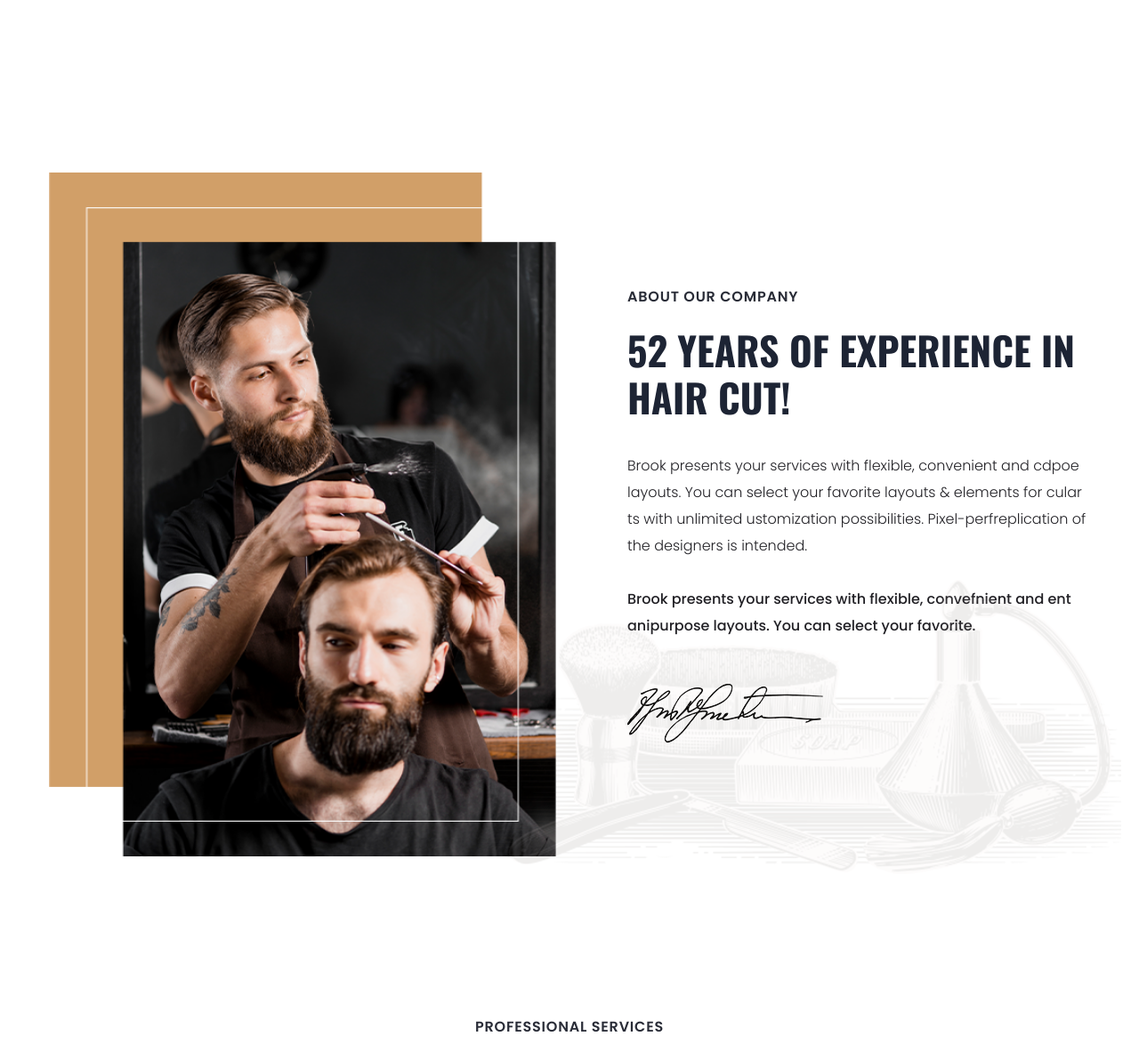
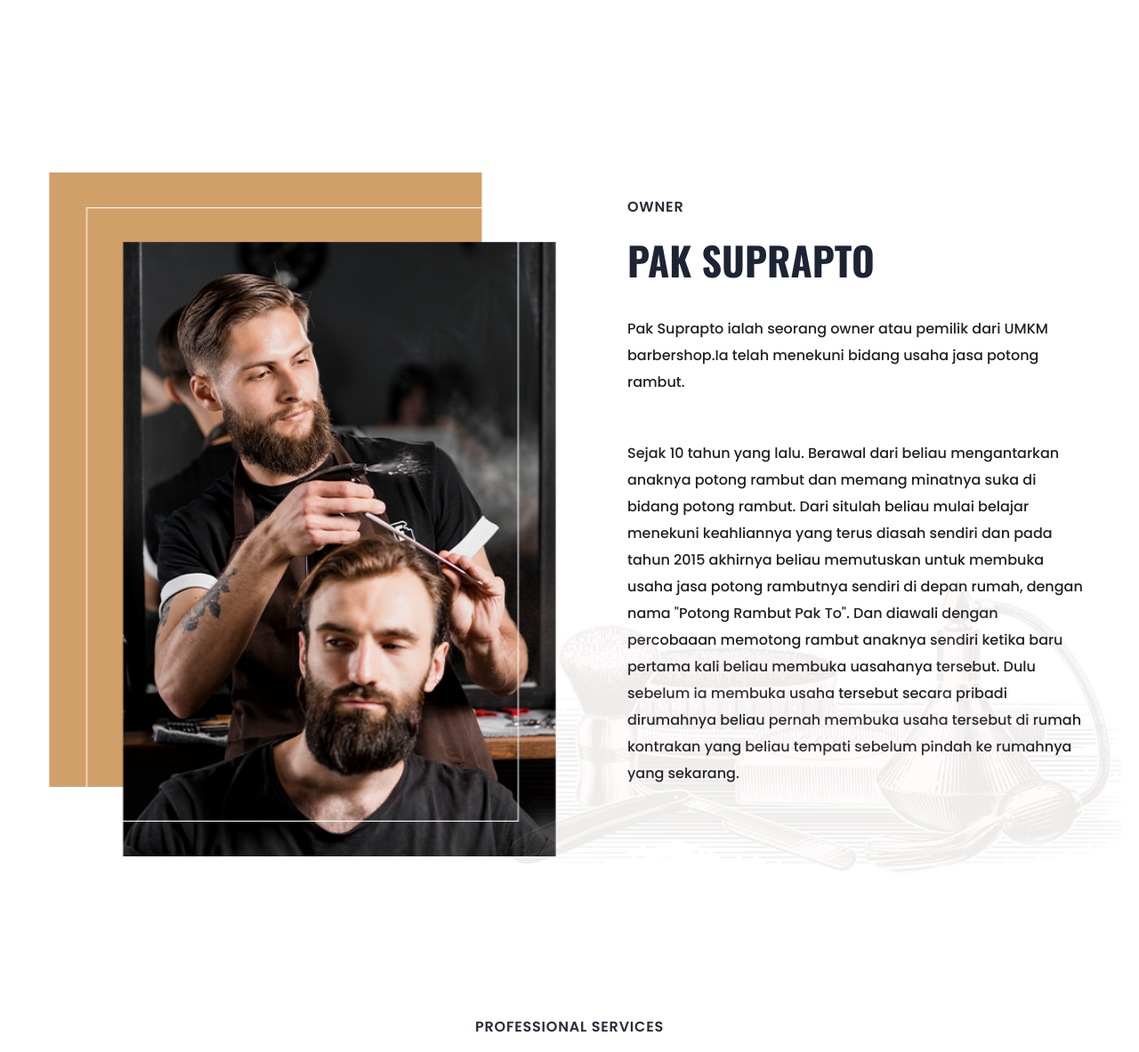
Before and after one commit to nukimala/barbershopumkm, a PHP site: page / in a window 1280 px wide. Shown: the part 1000-2183 px from the top of the page at 89% size. Run offline with PHP 8.4, Linux system fonts and the light colour scheme.

Commit message:
update home

```diff
--- a/landing/index.php
+++ b/landing/index.php
@@ -21,8 +21,8 @@
                         <div class="row">
                             <div class="col-xl-8 col-lg-9 col-md-11 col-sm-10">
                                 <div class="hero__caption">
-                                    <span data-animation="fadeInUp" data-delay="0.2s">with patrick potter</span>
-                                    <h1 data-animation="fadeInUp" data-delay="0.5s">Our Hair Style make your look elegance</h1>
+                                    <span data-animation="fadeInUp" data-delay="0.2s">Barber Lokal,Gaya Professional</span>
+                                    <h1 data-animation="fadeInUp" data-delay="0.5s">Gaya Rambut Terbaik Untuk Tampil Percaya Diri</h1>
                                 </div>
                             </div>
                         </div>
@@ -34,23 +34,18 @@
                         <div class="row">
                             <div class="col-xl-8 col-lg-9 col-md-11 col-sm-10">
                                 <div class="hero__caption">
-                                    <span data-animation="fadeInUp" data-delay="0.2s">with patrick potter</span>
-                                    <h1 data-animation="fadeInUp" data-delay="0.5s">Our Hair Style make your look elegance</h1>
+                                    <span data-animation="fadeInUp" data-delay="0.2s">Barber Lokal,Gaya Professional</span>
+                                    <h1 data-animation="fadeInUp" data-delay="0.5s">Gaya Rambut Terbaik Untuk Tampil Percaya Diri</h1>
                                 </div>
                             </div>
                         </div>
                     </div>
                 </div>
             </div>
-            <!-- stroke Text -->
-            <div class="stock-text">
-                <h2>Get More confident</h2>
-                <h2>Get More confident</h2>
-            </div>
              <!-- Arrow -->
              <div class="thumb-content-box">
                 <div class="thumb-content">
-                    <h3>make an appointment now</h3>
+                    <h3>Pesan Jadwal Cukur Sekarang</h3>
                     <a href="#"> <i class="fas fa-long-arrow-alt-right"></i></a>
                 </div>
             </div>
@@ -70,12 +65,11 @@
                         <div class="about-caption">
                             <!-- Section Tittle -->
                             <div class="section-tittle section-tittle3 mb-35">
-                                <span>About Our company</span>
-                                <h2>52 Years Of Experience In Hair cut!</h2>
+                                <span>OWNER</span>
+                                <h2>PAK SUPRAPTO</h2>
                             </div>
-                            <p class="mb-30 pera-bottom">Brook presents your services with flexible, convenient and cdpoe layouts. You can select your favorite layouts & elements for cular ts with unlimited ustomization possibilities. Pixel-perfreplication of the designers is intended.</p>
-                            <p class="pera-top mb-50">Brook presents your services with flexible, convefnient and ent anipurpose layouts. You can select your favorite.</p>
-                            <img src="assets/img/gallery/signature.png" alt="">
+                            <p class="pera-top mb-50">Pak Suprapto ialah seorang owner atau pemilik dari UMKM barbershop.Ia telah menekuni bidang usaha jasa potong rambut. </p>
+                            <p class="pera-top mb-50">Sejak 10 tahun yang lalu. Berawal dari beliau mengantarkan anaknya potong rambut dan memang minatnya suka di bidang potong rambut. Dari situlah beliau mulai belajar menekuni keahliannya yang terus diasah sendiri dan pada tahun 2015 akhirnya beliau memutuskan untuk membuka usaha jasa potong rambutnya sendiri di depan rumah, dengan nama "Potong Rambut Pak To". Dan diawali dengan percobaaan memotong rambut anaknya sendiri ketika baru pertama kali beliau membuka uasahanya tersebut. Dulu sebelum ia membuka usaha tersebut secara pribadi dirumahnya beliau pernah membuka usaha tersebut di rumah kontrakan yang beliau tempati sebelum pindah ke rumahnya yang sekarang.   </p>
                         </div>
                     </div>
                 </div>
@@ -137,68 +131,6 @@
             </div>
         </section>
         <!-- Services Area End -->
-        <!--? Team Start -->
-        <div class="team-area pb-180">
-            <div class="container">
-                <!-- Section Tittle -->
-                <div class="row justify-content-center">
-                    <div class="col-xl-8 col-lg-8 col-md-11 col-sm-11">
-                        <div class="section-tittle text-center mb-100">
-                            <span>Professional Teams</span>
-                            <h2>Our award winner hair cut exparts for you</h2>
-                        </div>
-                    </div>
-                </div>
-                <div class="row team-active dot-style">
-                    <!-- single Tem -->
-                    <div class="col-xl-4 col-lg-4 col-md-6 col-sm-">
-                        <div class="single-team mb-80 text-center">
-                            <div class="team-img">
-                                <img src="assets/img/gallery/team1.png" alt="">
-                            </div>
-                            <div class="team-caption">
-                                <span>Master Barber</span>
-                                <h3><a href="#">Guy C. Pulido bks</a></h3>
-                            </div>
-                        </div>
-                    </div>
-                    <div class="col-xl-4 col-lg-4 col-md-6 col-sm-">
-                        <div class="single-team mb-80 text-center">
-                            <div class="team-img">
-                                <img src="assets/img/gallery/team2.png" alt="">
-                            </div>
-                            <div class="team-caption">
-                                <span>Color Expart</span>
-                                <h3><a href="#">Steve L. Nolan</a></h3>
-                            </div>
-                        </div>
-                    </div>
-                    <div class="col-xl-4 col-lg-4 col-md-6 col-sm-">
-                        <div class="single-team mb-80 text-center">
-                            <div class="team-img">
-                                <img src="assets/img/gallery/team3.png" alt="">
-                            </div>
-                            <div class="team-caption">
-                                <span>Master Barber</span>
-                                <h3><a href="#">Edgar P. Mathis</a></h3>
-                            </div>
-                        </div>
-                    </div>
-                    <div class="col-xl-4 col-lg-4 col-md-6 col-sm-">
-                        <div class="single-team mb-80 text-center">
-                            <div class="team-img">
-                                <img src="assets/img/gallery/team2.png" alt="">
-                            </div>
-                            <div class="team-caption">
-                                <span>Master Barber</span>
-                                <h3><a href="#">Edgar P. Mathis</a></h3>
-                            </div>
-                        </div>
-                    </div>
-                </div>
-            </div>
-        </div>
-        <!-- Team End -->
         <!-- Best Pricing Area Start -->
         <div class="best-pricing section-padding2 position-relative">
             <div class="container">
@@ -224,7 +156,7 @@
                                 </div>
                             </div>
                             <div class="col-lg-6 col-md-6 col-sm-6">
-                                <div class="pricing-list">
+                             <div class="pricing-list">
                                     <ul>
                                         <li>Cut. . . . . . . . . . . . . . . . . . . . . . . . . . . . .<span>$25</span></li>
                                         <li>Shave. . . . . . . . . . . . . . . . . . . . . . . . . . <span>$65</span></li>
@@ -328,61 +260,6 @@
            </div>
         </div>
         <!-- Cut Details End -->
-        <!--? Blog Area Start -->
-        <section class="home-blog-area section-padding30">
-            <div class="container">
-                <!-- Section Tittle -->
-                <div class="row justify-content-center">
-                    <div class="col-xl-6 col-lg-7 col-md-10 col-sm-10">
-                        <div class="section-tittle text-center mb-90">
-                            <span>our recent news</span>
-                            <h2>Hipos and tricks from recent blog</h2>
-                        </div>
-                    </div>
-                </div>
-                <div class="row">
-                    <div class="col-xl-6 col-lg-6 col-md-6">
-                        <div class="home-blog-single mb-30">
-                            <div class="blog-img-cap">
-                                <div class="blog-img">
-                                    <img src="assets/img/gallery/home-blog1.png" alt="">
-                                    <!-- Blog date -->
-                                    <div class="blog-date text-center">
-                                        <span>24</span>
-                                        <p>Now</p>
-                                    </div>
-                                </div>
-                                <div class="blog-cap">
-                                    <p>|   Physics</p>
-                                    <h3><a href="blog_details.html">Footprints in Time is perfect House in Kurashiki</a></h3>
-                                    <a href="blog_details.html" class="more-btn">became a member »</a>
-                                </div>
-                            </div>
-                        </div>
-                    </div>
-                    <div class="col-xl-6 col-lg-6 col-md-6">
-                        <div class="home-blog-single mb-30">
-                            <div class="blog-img-cap">
-                                <div class="blog-img">
-                                    <img src="assets/img/gallery/home-blog2.png" alt="">
-                                    <!-- Blog date -->
-                                    <div class="blog-date text-center">
-                                        <span>24</span>
-                                        <p>Now</p>
-                                    </div>
-                                </div>
-                                <div class="blog-cap">
-                                    <p>|   Physics</p>
-                                    <h3><a href="blog_details.html">Footprints in Time is perfect House in Kurashiki</a></h3>
-                                    <a href="blog_details.html" class="more-btn">became a member »</a>
-                                </div>
-                            </div>
-                        </div>
-                    </div>
-                </div>
-            </div>
-        </section>
-        <!-- Blog Area End -->
     </main>
     <footer>
         <!--? Footer Start-->
```
